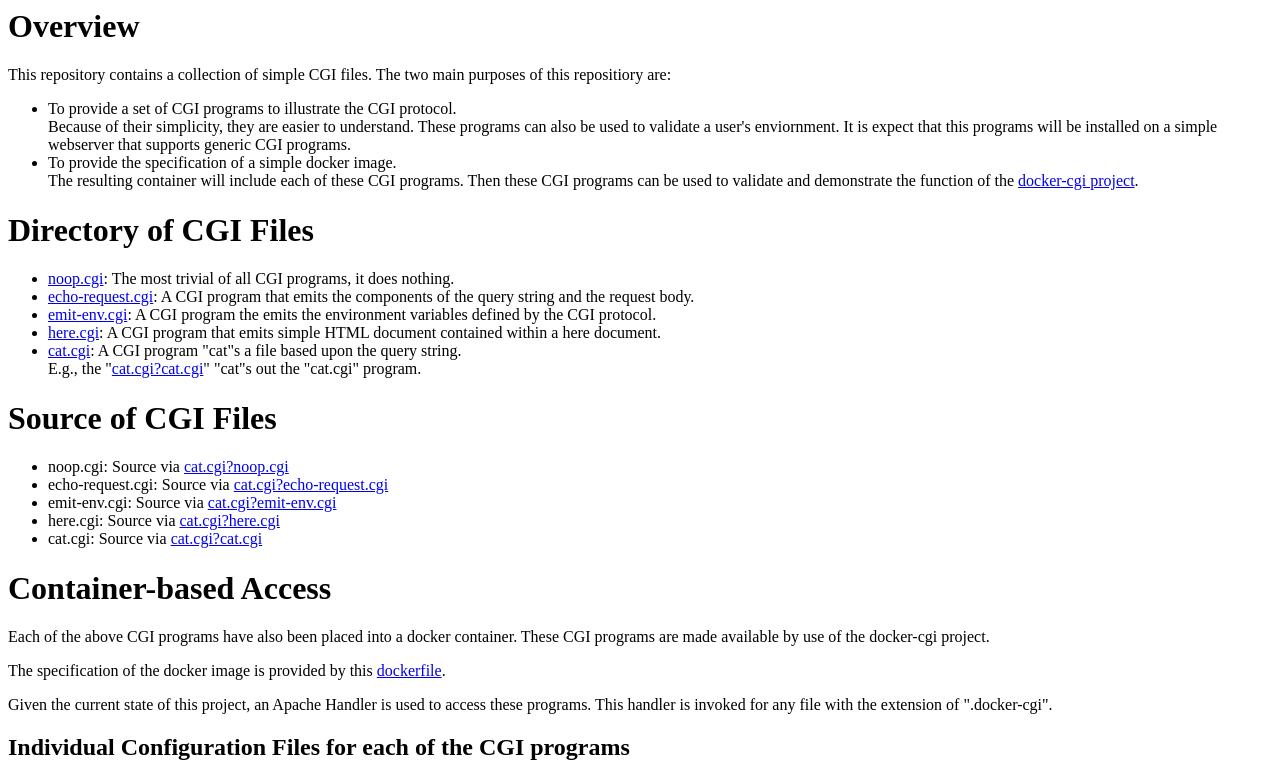
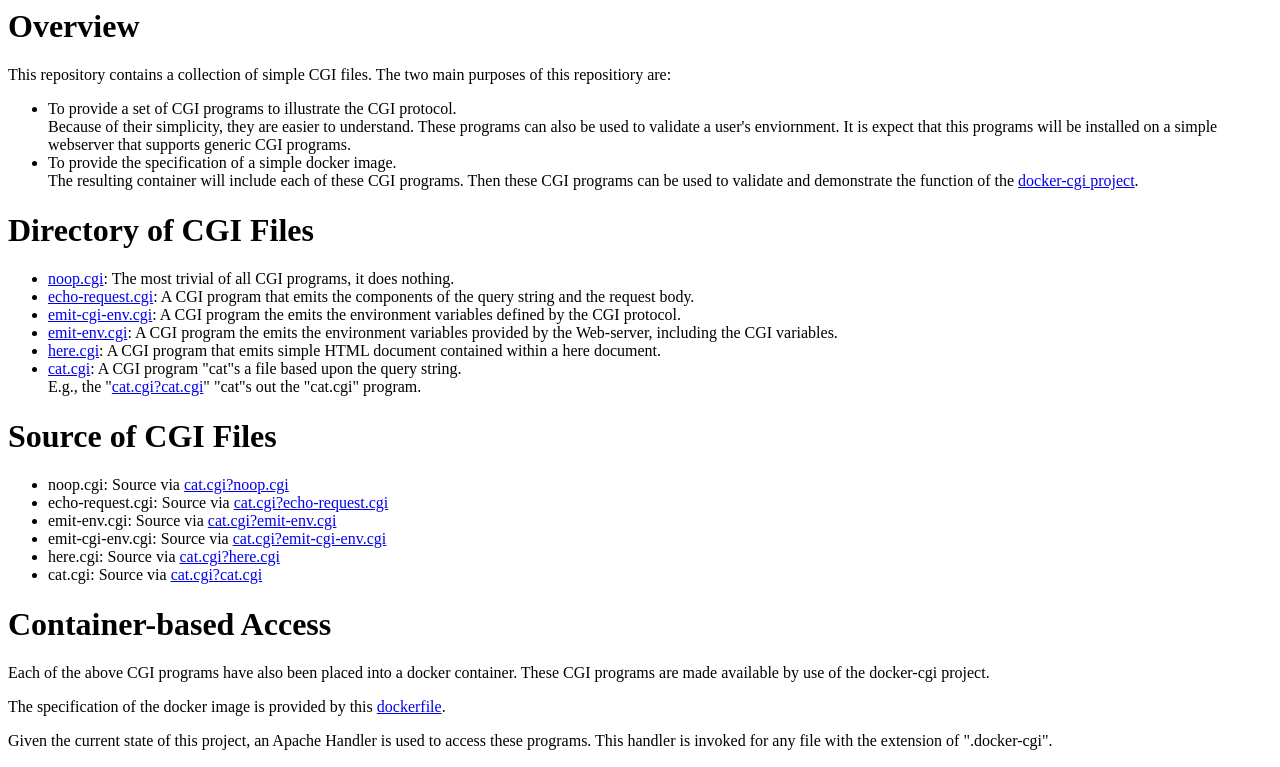
Before and after one commit to csuntechlab/docker-cgi-examples.image, a plain HTML site: page index.html in a window 1280 px wide. Shown: the top 767 px of the page. Drawn offline with Linux system fonts and the light colour scheme.

Commit message:
add reference to emit-env.cgi, etc.

```diff
--- a/index.html
+++ b/index.html
@@ -26,7 +26,8 @@
     <ul>
       <li><a href="noop.cgi">noop.cgi</a>: The most trivial of all CGI programs, it does nothing.</li>
       <li><a href="echo-request.cgi">echo-request.cgi</a>: A CGI program that emits the components of the query string and the request body.
-      <li><a href="emit-env.cgi">emit-env.cgi</a>: A CGI program the emits the environment variables defined by the CGI protocol.
+      <li><a href="emit-cgi-env.cgi">emit-cgi-env.cgi</a>: A CGI program the emits the environment variables defined by the CGI protocol.
+      <li><a href="emit-env.cgi">emit-env.cgi</a>: A CGI program the emits the environment variables provided by the Web-server, including the CGI variables.
       <li><a href="here.cgi">here.cgi</a>: A CGI program that emits simple HTML document contained within a here document.
       <li><a href="cat.cgi">cat.cgi</a>: A CGI program "cat"s a file based upon the query string.<br>
 	E.g., the "<a href="cat.cgi?cat.cgi">cat.cgi?cat.cgi</a>" "cat"s out the "cat.cgi" program.
@@ -37,6 +38,7 @@
       <li>noop.cgi: Source via <a href="cat.cgi?noop.cgi">cat.cgi?noop.cgi</a>
       <li>echo-request.cgi: Source via <a href="cat.cgi?echo-request.cgi">cat.cgi?echo-request.cgi</a>
       <li>emit-env.cgi: Source via <a href="cat.cgi?emit-env.cgi">cat.cgi?emit-env.cgi</a>
+      <li>emit-cgi-env.cgi: Source via <a href="cat.cgi?emit-cgi-env.cgi">cat.cgi?emit-cgi-env.cgi</a>
       <li>here.cgi: Source via <a href="cat.cgi?here.cgi">cat.cgi?here.cgi</a>
       <li>cat.cgi: Source via <a href="cat.cgi?cat.cgi">cat.cgi?cat.cgi</a>
     </ul>
```
